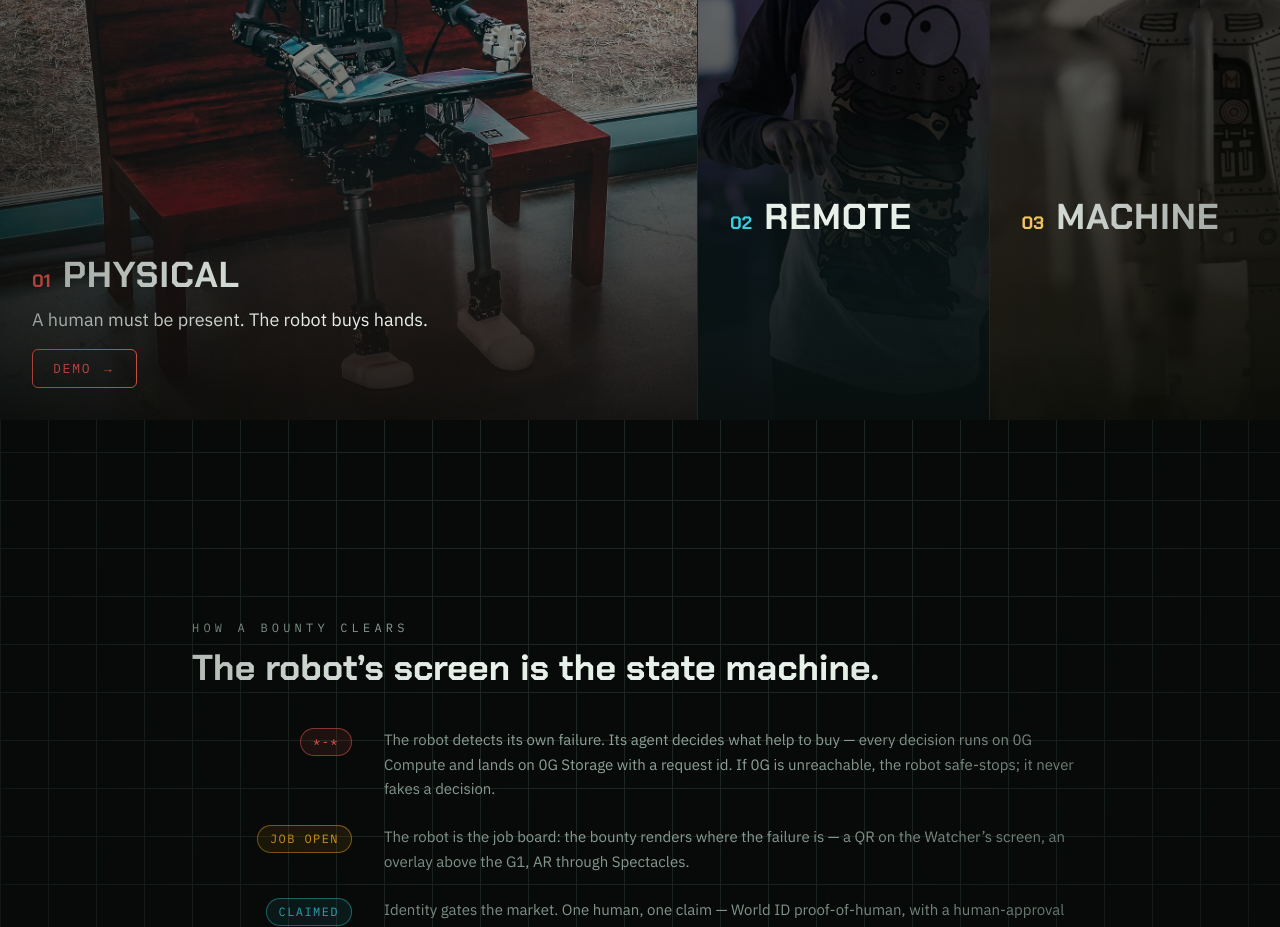
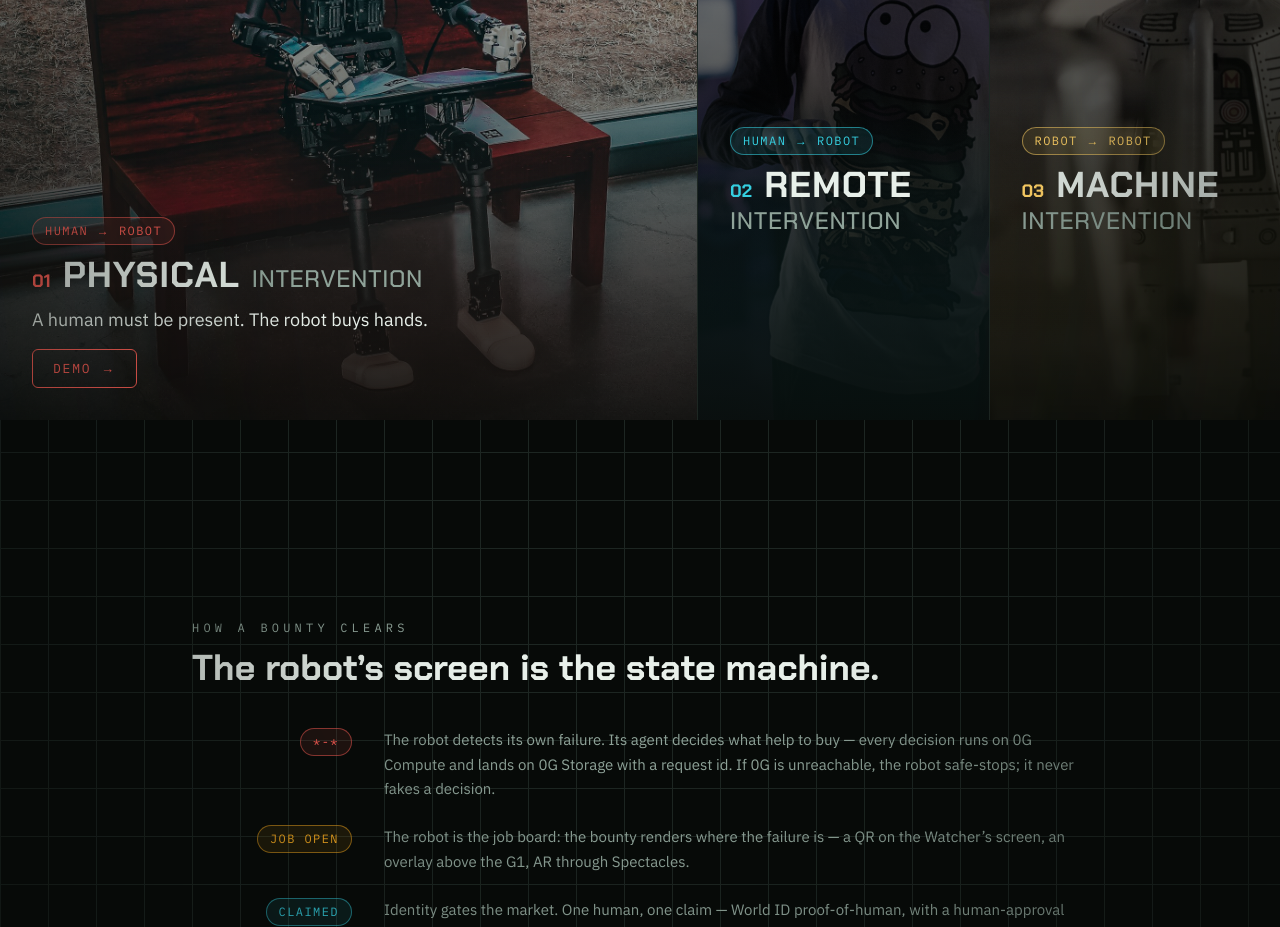
Before and after one commit to This-Is-Captain-Code/pickle, a Next.js app in the folder site/: page / in a window 1280 px wide. Shown: the part 1180-2107 px from the top of the page. Built offline with nearby package versions, Linux system fonts and the light colour scheme.

Commit message:
feat(site): panel titles carry INTERVENTION + direction chips
Each triptych panel now reads at a glance: a HUMAN -> ROBOT or
ROBOT -> ROBOT chip above the title, and the title itself is
"<CLASS> INTERVENTION" (class bold, INTERVENTION dimmed).

Co-Authored-By: Claude Fable 5 <noreply@anthropic.com>

```diff
--- a/site/app/page.tsx
+++ b/site/app/page.tsx
@@ -6,6 +6,7 @@ const PANELS = [
   {
     num: '01',
     name: 'PHYSICAL',
+    dir: 'HUMAN → ROBOT',
     accent: 'var(--red)',
     img: '/panels/physical.jpg',
     line: 'A human must be present. The robot buys hands.',
@@ -14,6 +15,7 @@ const PANELS = [
   {
     num: '02',
     name: 'REMOTE',
+    dir: 'HUMAN → ROBOT',
     accent: 'var(--cyan)',
     img: '/panels/remote.jpg',
     line: 'A human pilots it through the gap. The robot buys skill.',
@@ -22,6 +24,7 @@ const PANELS = [
   {
     num: '03',
     name: 'MACHINE',
+    dir: 'ROBOT → ROBOT',
     accent: 'var(--yellow)',
     img: '/panels/machine.jpg',
     line: 'Robots transact directly, peer to peer. No human in the loop.',
@@ -75,12 +78,18 @@ export default function Home() {
             >
               <img src={p.img} alt={`${p.name} intervention`} />
               <div className="label">
-                <div className="flex items-baseline gap-3">
+                <span className="chip self-start" style={{ ['--ca' as string]: p.accent }}>
+                  {p.dir}
+                </span>
+                <div className="flex flex-wrap items-baseline gap-x-3">
                   <span className="font-display text-lg font-bold" style={{ color: p.accent }}>
                     {p.num}
                   </span>
                   <span className="font-display text-3xl font-bold tracking-wide text-[var(--fg)] sm:text-4xl">
                     {p.name}
+                  </span>
+                  <span className="font-display text-xl font-medium tracking-wide text-[var(--fg-dim)] sm:text-2xl">
+                    INTERVENTION
                   </span>
                 </div>
                 <div className="reveal">
```
